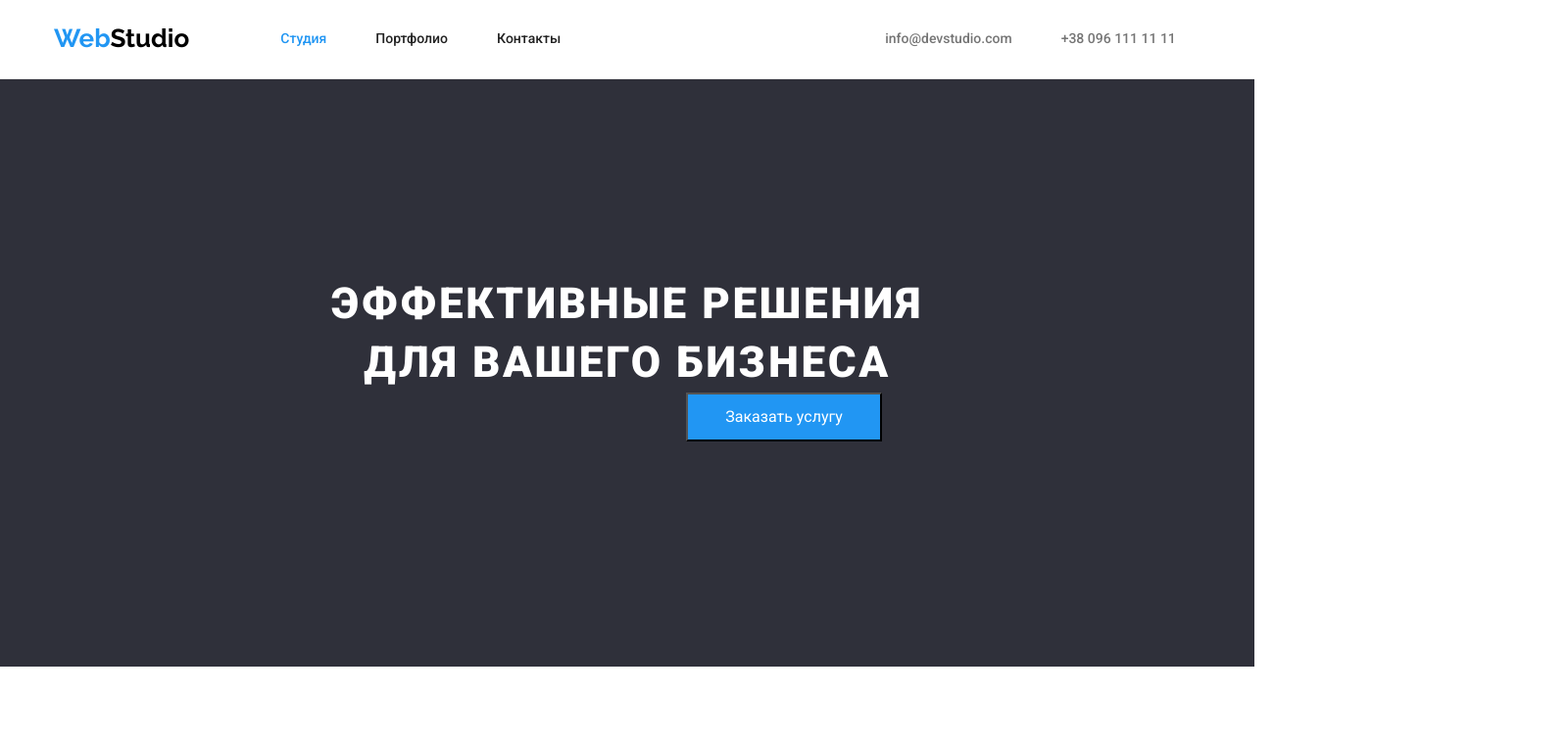
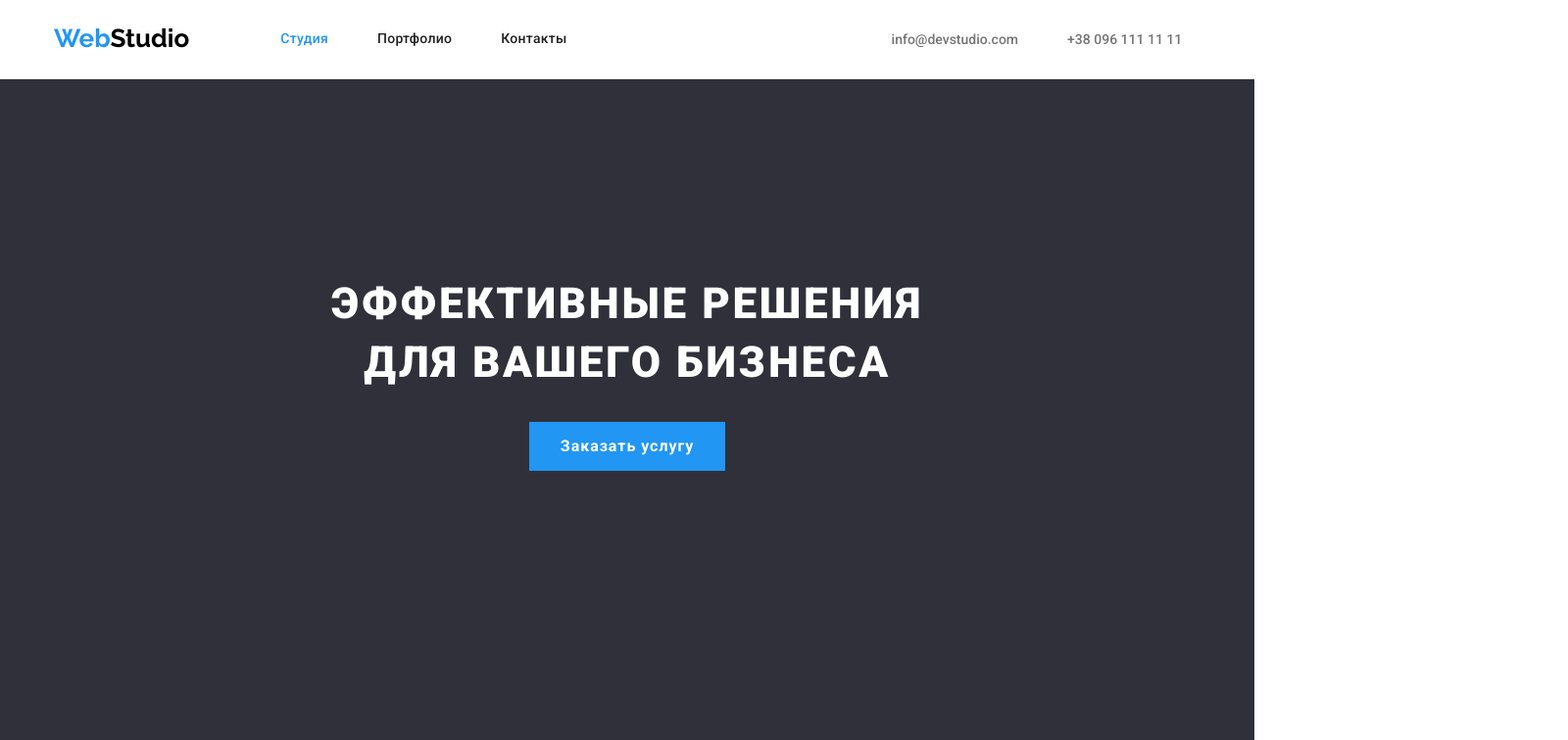
Before and after one commit to artem-sedliar/goit-markup-hw-0-, a plain HTML site: page index.html in a window 1280 px wide. Shown: the top 756 px of the page at 98% size, 1600 px wide, since content can reach past the window. Drawn offline with nearby package versions, Linux system fonts and the light colour scheme.

Commit message:
Д.З. №3

```diff
--- a/CSS/styles.css
+++ b/CSS/styles.css
@@ -60,7 +60,7 @@ html {
   font-style: normal;
   padding: 0px;
   justify-content: center;
-  margin-bottom: 34px;
+  margin-bottom: 50px;
   margin-top: 0px;
 }
 .container.nav {
@@ -83,6 +83,7 @@ header {
 }
 .list-hat {
   display: flex;
+  align-items: center;
   list-style: none;
   margin: 0px;
   padding: 0px;
@@ -96,12 +97,6 @@ header {
 }
 
 .container {
-  align-items: center;
-  font-weight: 500;
-  font-size: 14px;
-  line-height: 1.14;
-  padding-left: 15px;
-  padding-right: 15px;
   width: 1200px;
   padding-left: 15px;
   padding-right: 15px;
@@ -127,7 +122,10 @@ header {
   color: var(--title-text-color);
   padding-top: 32px;
   padding-bottom: 32px;
-  margin-right: 50px;
+  font-weight: 500;
+  font-size: 14px;
+  line-height: 1.14;
+  letter-spacing: 0.02em;
   display: flex;
   flex-wrap: wrap;
   display: block;
@@ -136,13 +134,20 @@ header {
   color: var(--title-text-color);
   padding-top: 32px;
   padding-bottom: 32px;
-
+  font-weight: 500;
+  font-size: 14px;
+  line-height: 1.14;
+  letter-spacing: 0.02em;
   display: flex;
   flex-wrap: wrap;
   display: block;
 }
 .reference :focus,
 .reference :hover {
+  color: var(--accent-color);
+}
+.reference-link :focus,
+.reference-link :hover {
   color: var(--accent-color);
 }
 .hat-link :focus,
@@ -154,7 +159,10 @@ header {
   color: var(--accent-color);
   padding-top: 32px;
   padding-bottom: 32px;
-  margin-right: 50px;
+  font-weight: 500;
+  font-size: 14px;
+  line-height: 1.14;
+  letter-spacing: 0.02em;
   display: flex;
   flex-wrap: wrap;
   display: block;
@@ -174,11 +182,10 @@ header {
   list-style: none;
   font-style: normal;
   margin: 0px;
-  margin-left: 331px;
 }
 .hat-link-last {
   color: var(--primary-text-color);
-  margin-left: 50px;
+
   font-weight: 500;
   font-size: 14px;
   padding-top: 32px;
@@ -187,34 +194,43 @@ header {
   font-style: normal;
   text-decoration: none;
 }
-
+.reference {
+  margin-left: 331px;
+}
+.reference-link {
+  margin-right: 50px;
+}
+.reference-link:last-child {
+  margin-right: 0px;
+}
+.reference:last-child {
+  margin-left: 50px;
+}
 /* hero */
 .hero {
   background: var(--background-color-footer-hero);
   padding-top: 200px;
   padding-bottom: 280px;
-
-  height: 600px;
   margin-left: auto;
   margin-right: auto;
 }
 .button.primary {
   width: 200px;
   height: 50px;
-  left: 700px;
-  top: 430px;
+  margin: 0 auto;
+  display: block;
   cursor: pointer;
   padding-top: 10px;
   padding-bottom: 10px;
-  padding-left: 32px;
-  padding-right: 32px;
+  padding-left: 31px;
+  padding-right: 31px;
+  font-weight: 700;
+  font-size: 16px;
+  line-height: 1.87;
+  letter-spacing: 0.06em;
+  border: 0px;
 }
-.primary {
-  text-align: center;
-  display: inline-block;
-  padding-left: 700px;
-  padding-right: 700px;
-}
+
 .title {
   color: var(--white-color);
   width: 696px;
@@ -228,7 +244,7 @@ header {
   letter-spacing: 0.06em;
   text-transform: uppercase;
   margin-top: 0px;
-  margin-bottom: 0px;
+  margin-bottom: 30px;
 
   margin-left: auto;
   margin-right: auto;
@@ -258,7 +274,7 @@ header {
   font-weight: 700;
   font-size: 14px;
   line-height: 1.14;
-  margin-bottom: 10px;
+
   text-transform: uppercase;
   margin-top: 0px;
 }
@@ -277,7 +293,7 @@ header {
   font-size: 14px;
   line-height: 1.71;
   margin: 0;
-  padding-right: 15px;
+  letter-spacing: 0.03em;
 }
 /* section image */
 .image-pic {
@@ -352,9 +368,6 @@ header {
   text-align: center;
 }
 /* footer */
-.google-map {
-  margin-bottom: 9px;
-}
 
 .basement {
   background: var(--background-color-footer-hero);
@@ -368,10 +381,19 @@ header {
   line-height: 1.71;
   margin-bottom: 9px;
 }
+.map :hover,
+.map :focus {
+  color: var(--accent-color);
+}
 .contact-cellar {
   color: var(--footer-contact-color);
   font-size: 14px;
   line-height: 1.71;
+  margin-bottom: 9px;
+  letter-spacing: 0.03em;
+}
+.contact-cellar:last-child {
+  margin-bottom: 0px;
 }
 .contact-cellar :hover,
 .contact-cellar :focus {
@@ -432,7 +454,6 @@ header {
   line-height: 1.62;
   cursor: pointer;
   font-family: inherit;
-  margin-right: 8px;
   border: none;
   padding-top: 6px;
   padding-bottom: 6px;
@@ -440,6 +461,9 @@ header {
   padding-right: 22px;
   border-radius: 5px;
 }
+.button {
+  margin-right: 8px;
+}
 
 .button :hover,
 .button :focus {
--- a/index.html
+++ b/index.html
@@ -23,9 +23,9 @@
             <nav class="top">
                 <a href="./index.html" class="logo"><span class="web">Web</span><span class="studio">Studio</span></a>
                 <ul class="list-link">
-                    <li class="reference"><a href="./index.html" class="link current">Студия</a></li>
-                    <li class="reference"><a href="./portfolio.html" class="link"> Портфолио</a></li>
-                    <li class="reference"><a href="" class="link-last">Контакты</a></li>
+                    <li class="reference-link"><a href="./index.html" class="link current">Студия</a></li>
+                    <li class="reference-link"><a href="./portfolio.html" class="link"> Портфолио</a></li>
+                    <li class="reference-link"><a href="" class="link-last">Контакты</a></li>
                 </ul>
 
             </nav>
@@ -43,9 +43,9 @@
         <section class="hero">
 
             <h1 class="title">Эффективные решения для вашего бизнеса</h1>
-            <div class="primary">
+
             <button class="button primary" type="button">Заказать услугу</button>
-            </div>
+
         </section>
 
         <!--секция однотипного контента-->
@@ -146,21 +146,16 @@
             </div>
             <address class="contact">
                 <ul class="list-footer">
-                    <div class="google-map">
-                        <li class="contact-cellar"><a href=https://goo.gl/maps/S9nAgRy4S3eJK2nv7 target="_blank"
+                    <li class="map"><a href=https://goo.gl/maps/S9nAgRy4S3eJK2nv7 target="_blank"
                             rel="noopener noreferrer" class="map">
-                                г.Киев,пр-т Леси Украинки, 26</a></li>
-                    </div>
-                    <div class="mail">
+                            г.Киев,пр-т Леси Украинки, 26</a>
+                    </li>
                     <li class="contact-cellar"><a href="mailto:info@example.com"
                             class="contact-cellar">info@example.com</a>
                     </li>
-                    </div>
-                    <div class="telephone">
                     <li class="contact-cellar"><a href="tel:+380991111111" class="contact-cellar">+38 099 111 11
                             11</a>
                     </li>
-                    </div>
                 </ul>
             </address>
         </div>
```
Also changed, not shown: portfolio.html (+5 -11 lines). Lines whose indentation alone changed are shown as unchanged.
